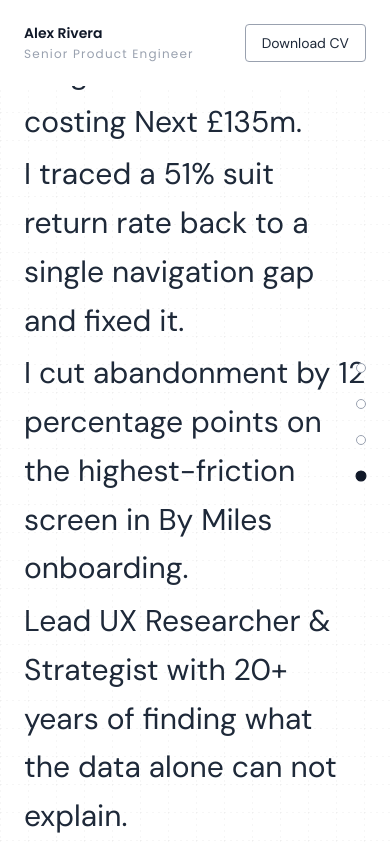
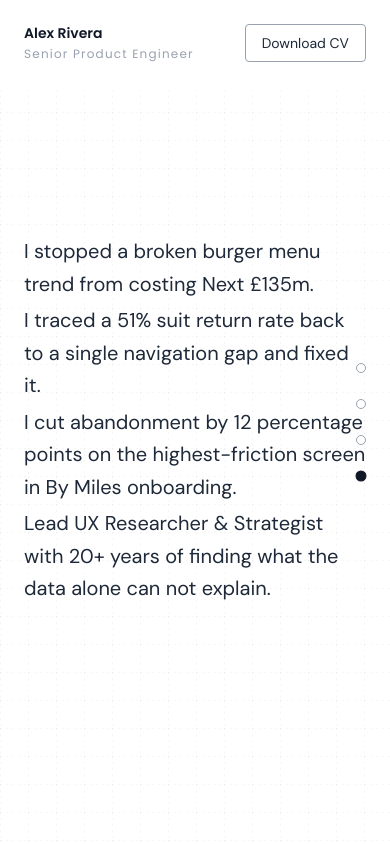
Before and after one commit to arnaumanyosa/arnaumanyosa.github.io, an Astro site: page / in a window 390 px wide. Shown: the top 844 px of the page. Built offline with nearby package versions, Linux system fonts and the light colour scheme; Astro itself is replaced by a stand-in of ours.

Commit message:
adapt slogan typography sizes for different screen sizes

```diff
--- a/src/components/Hero.astro
+++ b/src/components/Hero.astro
@@ -9,7 +9,7 @@ const sentences = slogan.split('.').filter(sentence => sentence.trim().length >
 
 <section id="hero" class="hero-bg relative min-h-svh">
   <div class="max-w-5xl mx-auto flex flex-col justify-center min-h-svh px-6">
-    {sentences.map(sentence => <p class="text-3xl leading-relaxed mb-1">{sentence}.</p>)}
+    {sentences.map(sentence => <p class="text-xl sm:text-2xl md:text-3xl leading-relaxed mb-1">{sentence}.</p>)}
   </div>
 </section>
 
```
